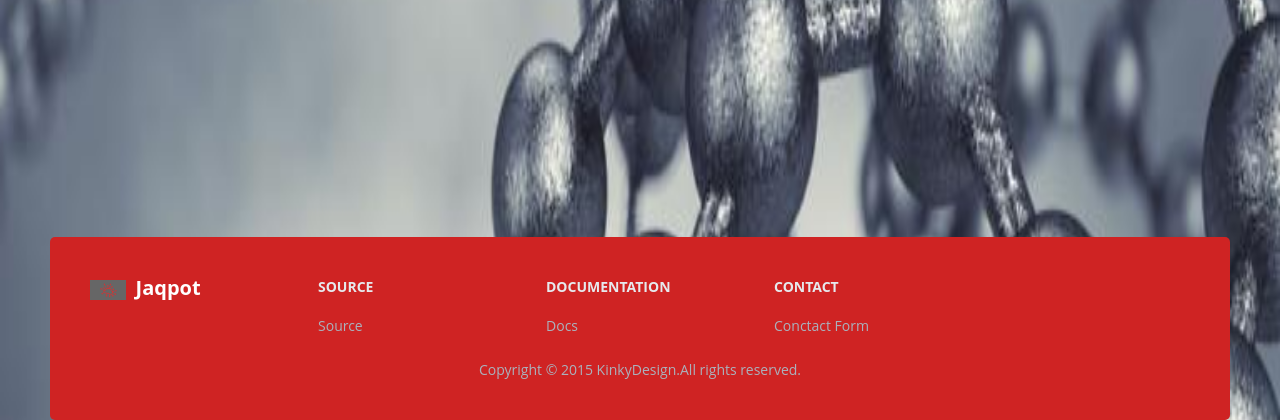
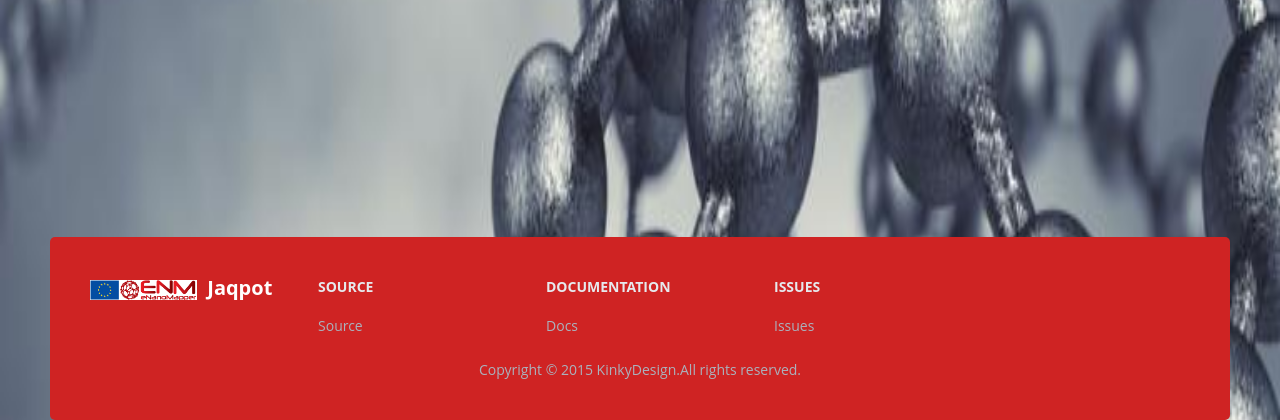
Before and after one commit to KinkyDesign/jaqpot-web, a Django app: page /addfeature in a window 1280 px wide. Shown: the part 433-853 px from the top of the page. Run offline with Django 3.2, Linux system fonts and the light colour scheme; some libraries are stand-ins or nearby versions.

Commit message:
Change img size in validation report. Add enm logo. Change issue tracker.

```diff
--- a/jaqpot_ui/templates/base.html
+++ b/jaqpot_ui/templates/base.html
@@ -47,12 +47,12 @@
             <div class="container">
                 <div class="clearfix">
                     <div class="footer-logo">
-                        <a href="/"> <img src="/static/img/red.png" style="background-color:#666666;" class="logo" height="20px">Jaqpot</a>
+                        <a href="/"> <img src="/static/img/enm_logo.png" style="background-color:#FFFFFF;" class="logo" height="20px">Jaqpot</a>
                     </div>
                     <dl class="footer-nav">
                         <dt class="nav-title">SOURCE</dt>
                         <dd class="nav-item">
-                            <a href="/source">Source</a></dd>
+                            <a href="https://github.com/KinkyDesign">Source</a></dd>
                     </dl>
                     <dl class="footer-nav">
                         <dt class="nav-title">DOCUMENTATION</dt>
@@ -61,8 +61,8 @@
 
                     </dl>
                     <dl class="footer-nav">
-                        <dt class="nav-title">CONTACT</dt>
-                        <dd class="nav-item"><a href="/contact" >Conctact Form</a></dd>
+                        <dt class="nav-title">ISSUES</dt>
+                        <dd class="nav-item"><a href="https://github.com/KinkyDesign/JaqpotQuattroUI/issues" >Issues</a></dd>
                     </dl>
                 </div>
             <div class="footer-copyright text-center">
```
Also changed, not shown: jaqpot_ui/templates/report.html (+1 -1 lines).
